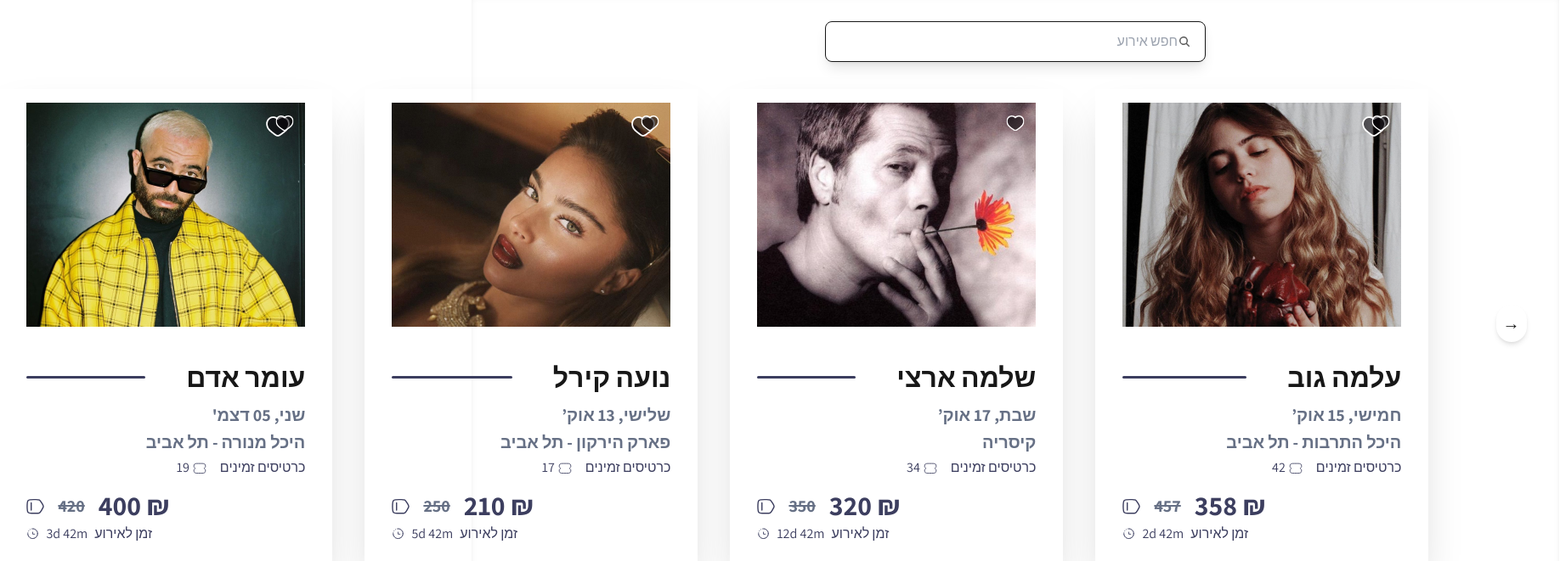
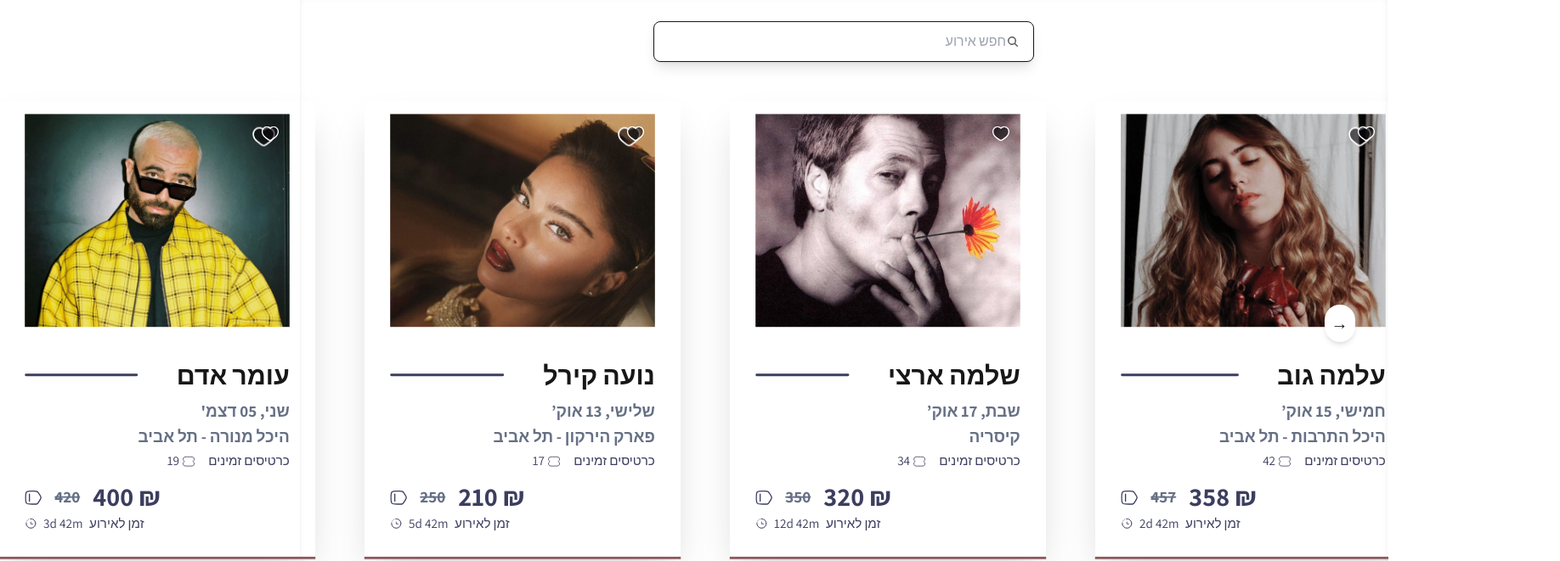
Before and after one commit to tiketuser/Tiket, a Next.js app: page / in a window 1280 px wide. Shown: the part 375-1036 px from the top of the page at 85% size, 1836 px wide, since content can reach past the window. Built offline with nearby package versions, Linux system fonts and the light colour scheme.

Commit message:
changed card comp a lil bit

```diff
--- a/app/components/Card/Card.tsx
+++ b/app/components/Card/Card.tsx
@@ -29,7 +29,8 @@ const Card: React.FC<CardProps> = ({
   timeLeft,
 }) => {
   return (
-    <div className="relative mr-48 w-[392px] h-[568px] border-b-[3px] border-highlight p-[16px] pt-[16px] pr-[32px] pb-[32px] pl-[32px] gap-[24px] shadow-xlarge">
+    //
+    <div className="sm:scale-50 md:scale-75 lg:scale-95 lg-md:scale-90 transition-transform relative w-[392px] h-[568px] border-b-[3px] border-highlight p-[16px] pt-[16px] pr-[32px] pb-[32px] pl-[32px] gap-[24px] shadow-xlarge hover:duration-500 hover:scale-105">
       {/* Last Chance */}
       {soldOut && (
         <div className="absolute top-0 left-0 bg-red-600 text-white text-xs p-1 rounded-tr-lg rounded-bl-lg">
@@ -71,10 +72,7 @@ const Card: React.FC<CardProps> = ({
           </p>
         </div>
         {/* Price and time section */}
-        <div
-          dir="ltr"
-          className="flex items-center space-x-4 rtl:space-x-reverse "
-        >
+        <div dir="ltr" className="flex items-center gap-4 rtl:space-x-reverse ">
           <Image
             src={PriceIcon}
             alt="Price icon"
```
